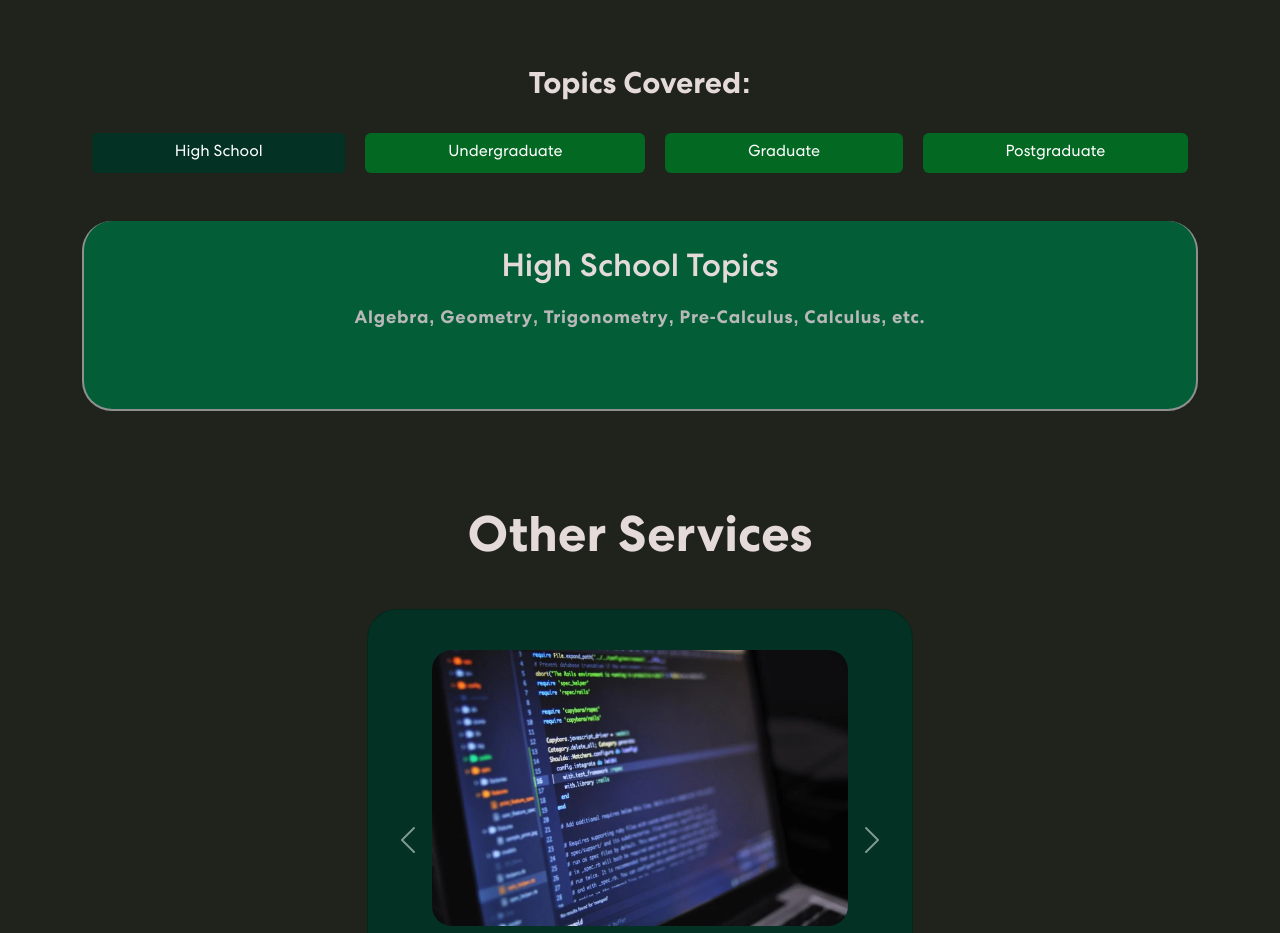
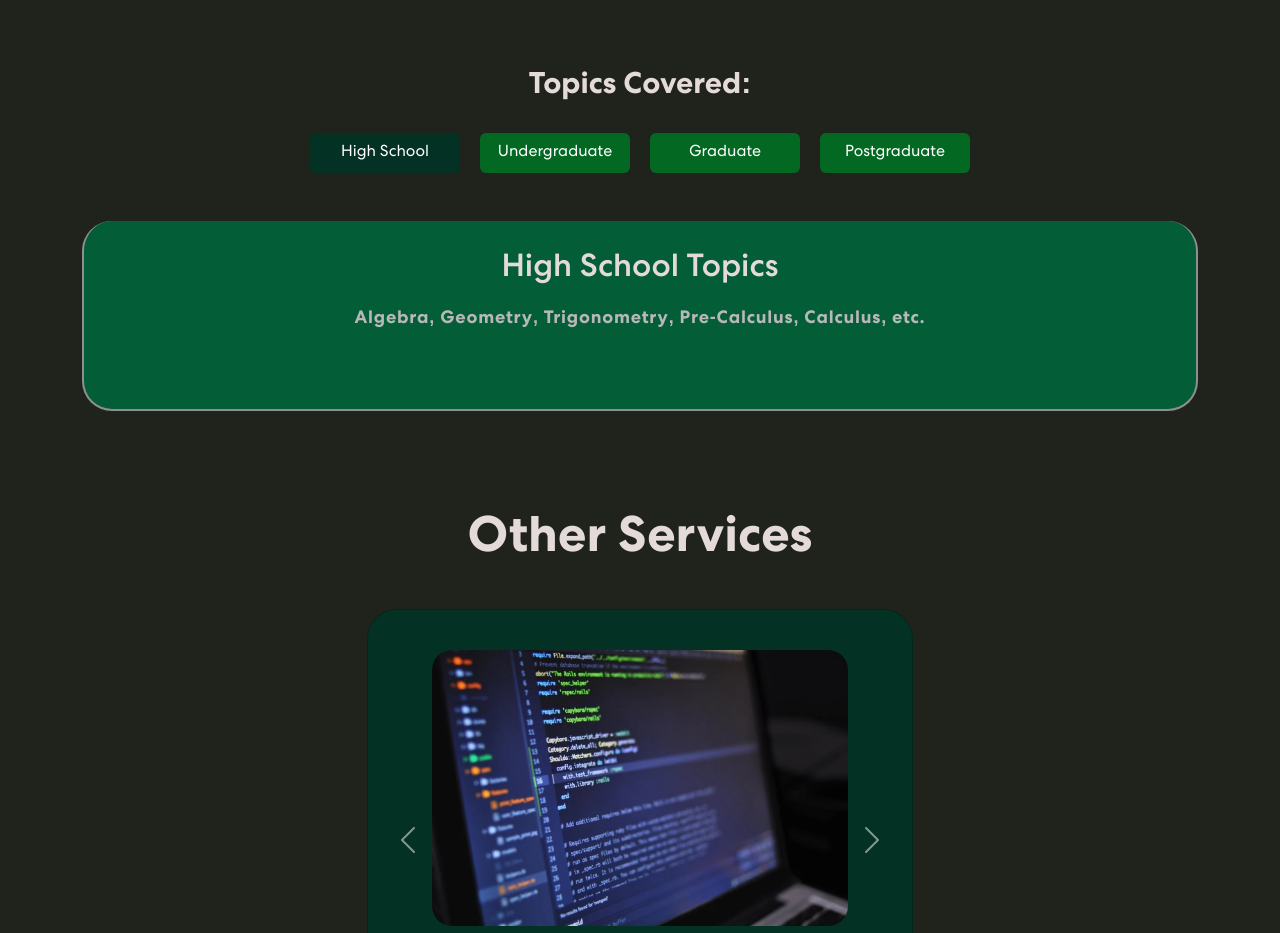
Before and after one commit to Online-Code87/math-tutoring1, a React (Create React App) app: page / in a window 1280 px wide. Shown: the part 2040-2973 px from the top of the page. Built offline with nearby package versions, Linux system fonts and the light colour scheme.

Commit message:
modify css file

```diff
--- a/src/App.css
+++ b/src/App.css
@@ -488,12 +488,12 @@ nav.navbar .navbar-toggler[aria-expanded="true"] .navbar-toggler-icon {
   justify-content: center;
   margin-left: 10px;
   margin-right: 10px;
-  border-radius: 30px;
+  border-radius: 20px;
   color: #e9efed !important;
   text-emphasis-color: #033123;
   overflow:visible;
   align-items: center;
-  max-width: 28%;
+  max-width: 150px;
 }
 
 .nav-item:active {
```
